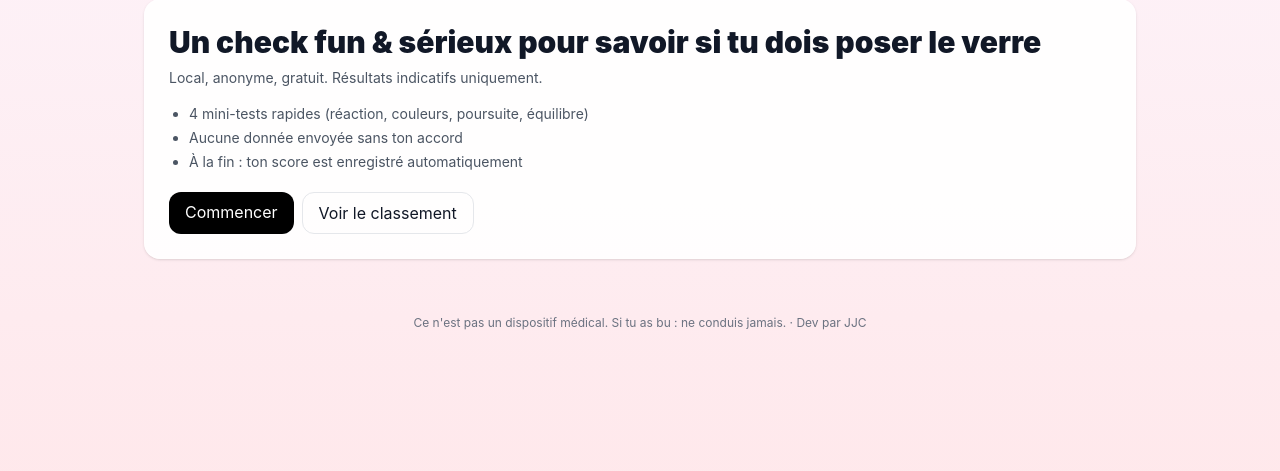
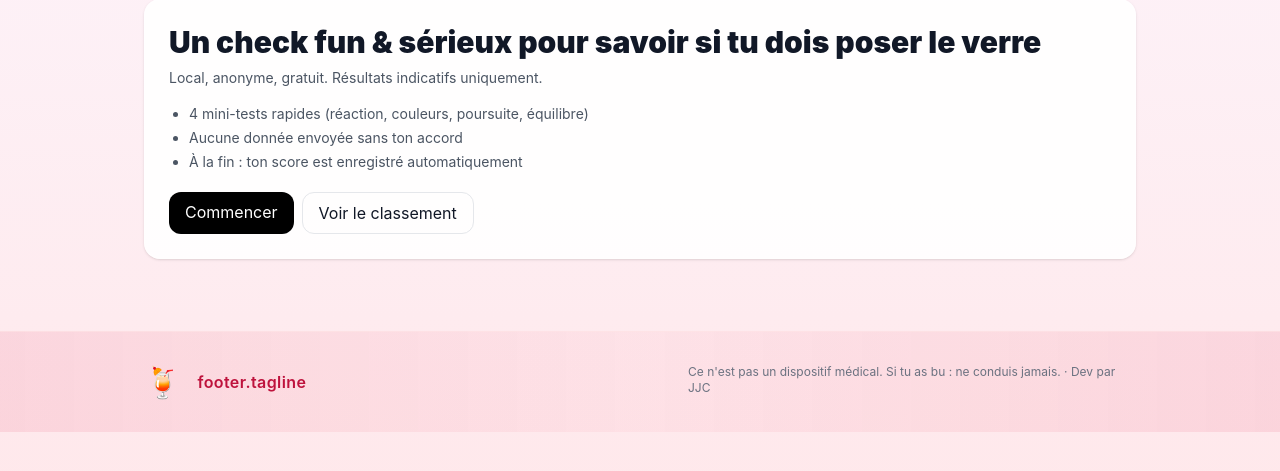
Before and after one commit to jjtronics/jsuisdechire, a Flask app: page / in a window 1280 px wide. Shown: the part 82-553 px from the top of the page. Run offline with Flask 3, Linux system fonts and the light colour scheme; data that the repository does not hold is empty; some libraries are stand-ins or nearby versions.

Commit message:
Revamp footer layout and messaging

```diff
--- a/templates/base.html
+++ b/templates/base.html
@@ -37,8 +37,18 @@
       <main class="max-w-5xl mx-auto px-4 py-6">
         {% block content %}{% endblock %}
       </main>
-      <footer class="py-8 text-center text-xs text-gray-500 dark:text-slate-400">
-        <p data-i18n="footer.disclaimer">Ce n'est pas un dispositif médical. Si tu as bu : ne conduis jamais. · Dev par JJC</p>
+      <footer class="mt-12 border-t border-rose-100/60 dark:border-slate-700 bg-gradient-to-r from-rose-600/10 via-rose-500/5 to-rose-600/10">
+        <div class="max-w-5xl mx-auto px-4 py-8 flex flex-col items-center gap-4 text-center sm:text-left sm:flex-row sm:items-start sm:justify-between">
+          <div class="flex flex-col sm:flex-row sm:items-center sm:gap-4">
+            <span class="text-3xl" aria-hidden="true">🍹</span>
+            <p class="mt-2 sm:mt-0 font-semibold tracking-wide text-rose-700 dark:text-rose-300" data-i18n="footer.tagline">
+              Reste en vibe, hydrate-toi et si ça tourne trop, appelle un taxi.
+            </p>
+          </div>
+          <p class="text-xs text-gray-500 dark:text-slate-400 max-w-md" data-i18n="footer.disclaimer">
+            Ce n'est pas un dispositif médical. Si tu as bu : ne conduis jamais. · Dev par JJC
+          </p>
+        </div>
       </footer>
     </div>
     <script>
```
